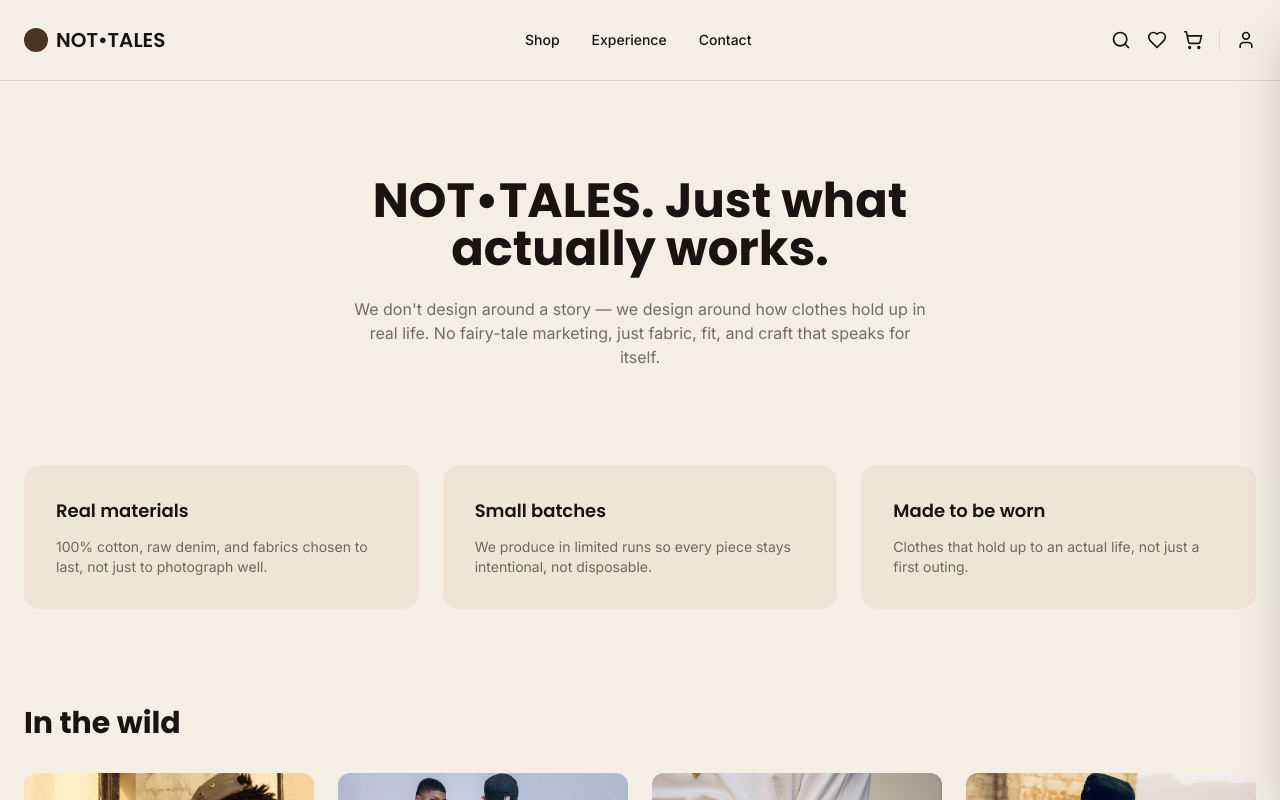
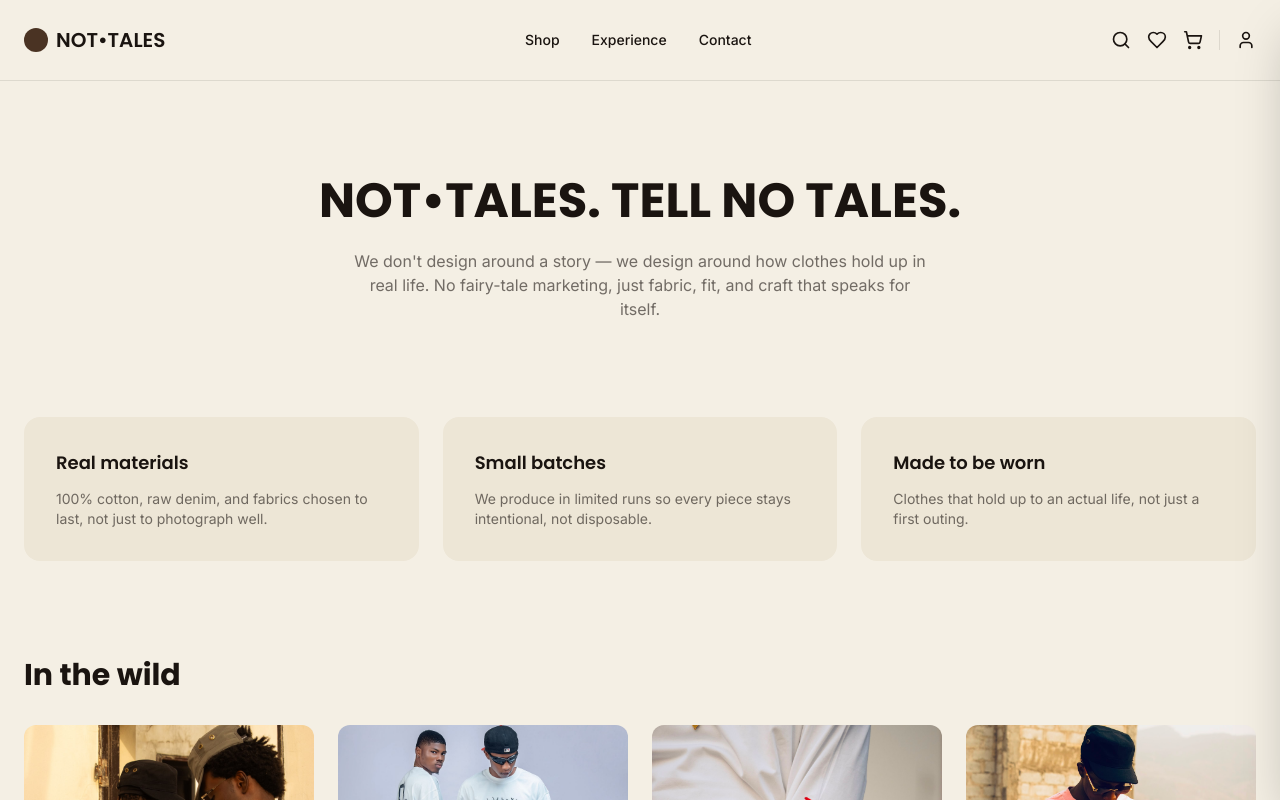
Before and after one commit to iceberg61/Not-Tales, a Next.js app in the folder frontend/: page /experience in a window 1280 px wide. Shown: the top 800 px of the page. Built offline with nearby package versions, Linux system fonts and the light colour scheme.

Commit message:
exprience

```diff
--- a/frontend/app/experience/page.jsx
+++ b/frontend/app/experience/page.jsx
@@ -19,7 +19,7 @@ export default function ExperiencePage() {
     <>
       <section className="max-w-3xl mx-auto px-6 py-16 sm:py-24 text-center">
         <h1 className="font-display text-3xl sm:text-5xl font-bold leading-tight">
-           NOT•TALES. Just what actually works.
+           NOT•TALES. TELL NO TALES.
         </h1>
         <p className="text-ink/60 mt-6 max-w-xl mx-auto">
           We don&apos;t design around a story — we design around how clothes hold up in
```
